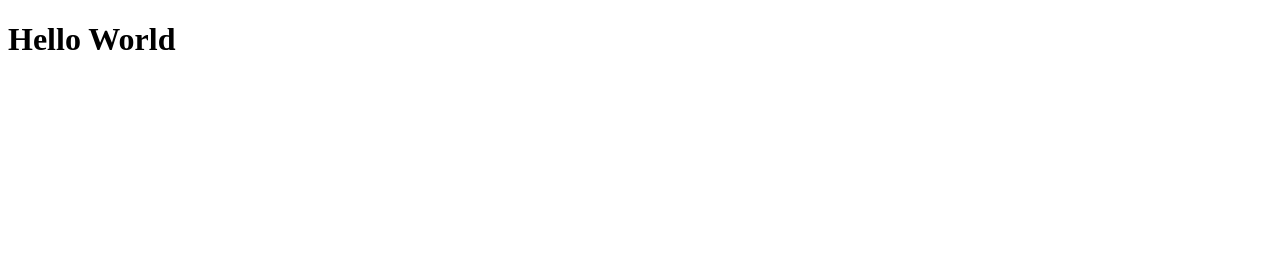
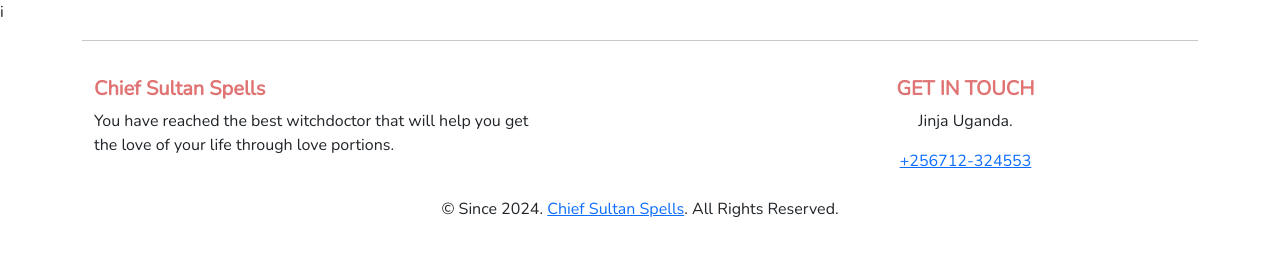
Before and after one commit to VickyMutai/chefsultan, a plain HTML site: page index.html in a window 1280 px wide. Drawn offline with nearby package versions, Linux system fonts and the light colour scheme.

Commit message:
Setting up the footer and favicon

```diff
--- a/css/style.css
+++ b/css/style.css
@@ -1 +1,8 @@
-body {}
+/*color: #e07474*/
+@import url('https://fonts.googleapis.com/css2?family=Nunito:ital@0;1&display=swap');
+
+body {
+    font-family: "Nunito", sans-serif;
+    font-weight: 400;
+    font-style: normal;
+}
--- a/index.html
+++ b/index.html
@@ -4,12 +4,45 @@
 <head>
     <meta charset="UTF-8">
     <meta name="viewport" content="width=device-width, initial-scale=1.0">
+    <link rel="shortcut icon" href="img/chefsultan.png" type="image/x-icon">i
     <title>Chef Sultan Spells</title>
+    <link href="https://cdn.jsdelivr.net/npm/bootstrap@5.3.3/dist/css/bootstrap.min.css" rel="stylesheet" integrity="sha384-QWTKZyjpPEjISv5WaRU9OFeRpok6YctnYmDr5pNlyT2bRjXh0JMhjY6hW+ALEwIH" crossorigin="anonymous">
     <link rel="stylesheet" href="css/style.css">
 </head>
 
 <body>
-    <h1>Hello World</h1>
+        <!--Navbar-->
+    <!--Hero Image-->
+
+    <div class="container">
+    <!--What I do-->
+    <!--Testimonials-->
+    <!--Disclaimer-->
+    <!--Footer-->
+    <hr>
+    <footer>
+        <div class="container">
+            <div class="row" style="padding-top: 20px;">
+                <div class="col-md-5">
+                    <h5 style="color: #e07474;" class="fw-bolder">Chief Sultan Spells</h5>
+                    <p>You have reached the best witchdoctor that will help you get the love of your life through love portions.</p>
+                    </div>
+                <div class="col-md-2"></div>
+                <div class="col-md-5 text-center">
+                    <h5 style="color: #e07474;" class="fw-bolder">GET IN TOUCH</h5>
+                    <p><i class="fa-solid fa-location-dot"></i> Jinja Uganda.</p>
+                    <p><i class="fa-solid fa-phone"></i> <a href="tel:+254731602205">+256712-324553</a></p>
+
+                </div>
+            </div>
+            <div class="row text-center mt-2">
+                <p>&copy; Since 2024. <a href="https://bleaminggold.com/">Chief Sultan Spells</a>. All Rights Reserved.</p>
+            </div>
+        </div>
+    </footer>
+</div>
+    <!-- javascript links -->
+    <script src="https://cdn.jsdelivr.net/npm/bootstrap@5.3.3/dist/js/bootstrap.bundle.min.js" integrity="sha384-YvpcrYf0tY3lHB60NNkmXc5s9fDVZLESaAA55NDzOxhy9GkcIdslK1eN7N6jIeHz" crossorigin="anonymous"></script>
     <script src="js/main.js"></script>
 </body>
 
```
Also changed, not shown: img/chefsultan.png (added).
